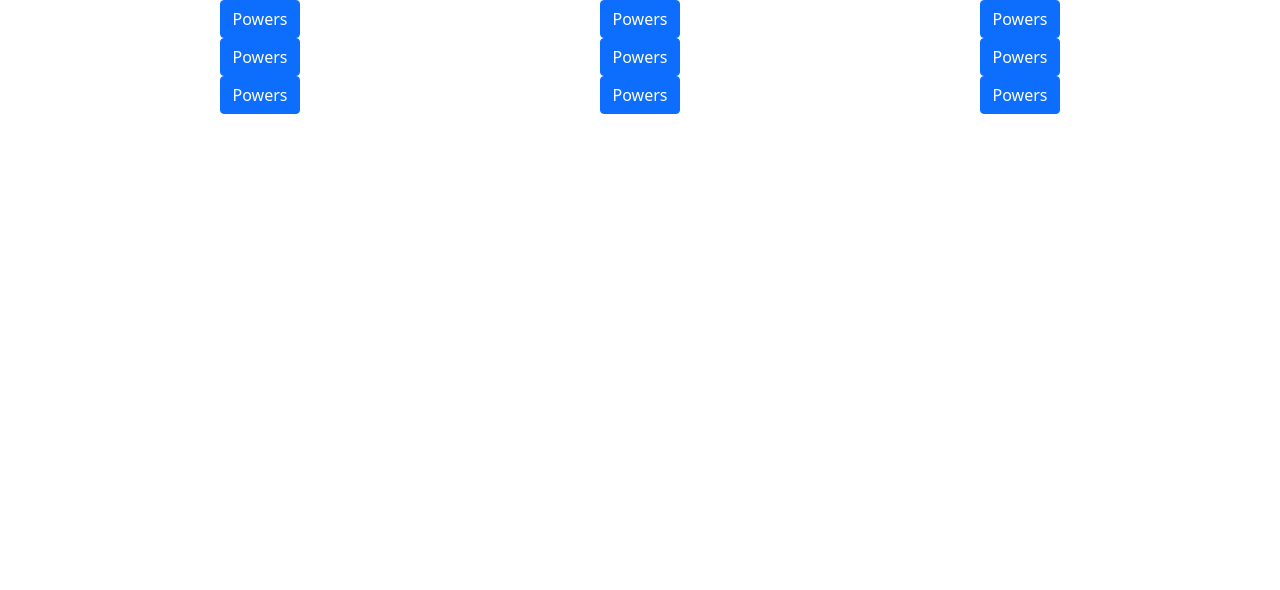
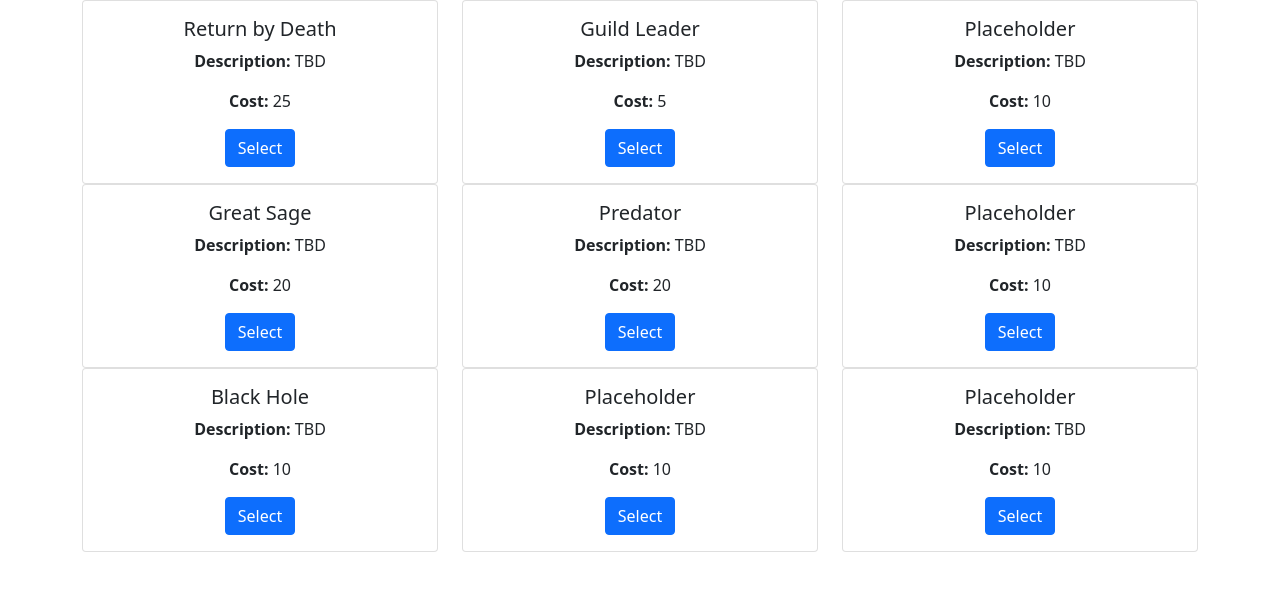
Before and after one commit to djli15736/cyoa-game, a React (Create React App) app: page / in a window 1280 px wide. Shown: the top 590 px of the page. Built offline with nearby package versions, Linux system fonts and the light colour scheme.

Commit message:
made interface display my data

```diff
--- a/src/App.tsx
+++ b/src/App.tsx
@@ -1,29 +1,33 @@
-import React from 'react';
+import React, { useState } from 'react';
 import './App.css';
 import POWERS from './assets/powers.json';
 import { PowerViewer } from './components/PowerViewer';
 import 'bootstrap/dist/css/bootstrap.min.css';
 import { Col, Container, Row } from 'react-bootstrap';
+import { Power } from './interfaces/power';
+
 
 
 function App(): JSX.Element {
+  const [points, setPoints] = useState(100);
+
   return (
     <Container className="App">
       <Row>
       <Col>
-      <PowerViewer></PowerViewer>
-      <PowerViewer></PowerViewer>
-      <PowerViewer></PowerViewer>
+      <PowerViewer power={POWERS[0]}></PowerViewer>
+      <PowerViewer power={POWERS[1]}></PowerViewer>
+      <PowerViewer power={POWERS[2]}></PowerViewer>
       </Col>
       <Col>
-      <PowerViewer></PowerViewer>
-      <PowerViewer></PowerViewer>
-      <PowerViewer></PowerViewer>
+      <PowerViewer power={POWERS[3]}></PowerViewer>
+      <PowerViewer power={POWERS[4]}></PowerViewer>
+      <PowerViewer power={POWERS[5]}></PowerViewer>
       </Col>
       <Col>
-      <PowerViewer></PowerViewer>
-      <PowerViewer></PowerViewer>
-      <PowerViewer></PowerViewer>
+      <PowerViewer power={POWERS[6]}></PowerViewer>
+      <PowerViewer power={POWERS[7]}></PowerViewer>
+      <PowerViewer power={POWERS[8]}></PowerViewer>
       </Col>
       </Row>
     </Container>
--- a/src/assets/powers.json
+++ b/src/assets/powers.json
@@ -3,12 +3,54 @@
         "ID": 1,
         "Name": "Return by Death",
         "Description": "TBD",
-        "Cost": 20
+        "Cost": 25
     },
     {
         "ID": 2,
         "Name": "Great Sage",
         "Description": "TBD",
-        "Cost": 15
+        "Cost": 20
+    },
+    {
+        "ID": 3,
+        "Name": "Black Hole",
+        "Description": "TBD",
+        "Cost": 10
+    },
+    {
+        "ID": 4,
+        "Name": "Guild Leader",
+        "Description": "TBD",
+        "Cost": 5
+    },
+    {
+        "ID": 5,
+        "Name": "Predator",
+        "Description": "TBD",
+        "Cost" : 20
+    },
+    {
+        "ID": 6,
+        "Name": "Placeholder",
+        "Description": "TBD",
+        "Cost": 10
+    },
+    {
+        "ID": 7,
+        "Name": "Placeholder",
+        "Description": "TBD",
+        "Cost": 10
+    },
+    {
+        "ID": 8,
+        "Name": "Placeholder",
+        "Description": "TBD",
+        "Cost": 10
+    },
+    {
+        "ID": 9,
+        "Name": "Placeholder",
+        "Description": "TBD",
+        "Cost": 10
     }
 ]
--- a/src/components/PowerViewer.tsx
+++ b/src/components/PowerViewer.tsx
@@ -1,6 +1,20 @@
-import { Button, Col } from 'react-bootstrap';
+import { Button, Card as BootstrapCard, Col } from 'react-bootstrap';
+import { Power } from '../interfaces/power';
 
 
-export function PowerViewer(): JSX.Element {
-    return <Col><Button>Powers</Button></Col>
+export function PowerViewer({power}: {power: Power}): JSX.Element {
+    return <Col>
+    <BootstrapCard>
+            <BootstrapCard.Body>
+                <BootstrapCard.Title>{power.Name}</BootstrapCard.Title>
+                <BootstrapCard.Text>
+                    <strong>Description:</strong> {power.Description}
+                </BootstrapCard.Text>
+                <BootstrapCard.Text>
+                    <strong>Cost:</strong> {power.Cost}
+                </BootstrapCard.Text>
+                <Button>Select</Button>
+            </BootstrapCard.Body>
+        </BootstrapCard>
+    </Col>
 }
```
